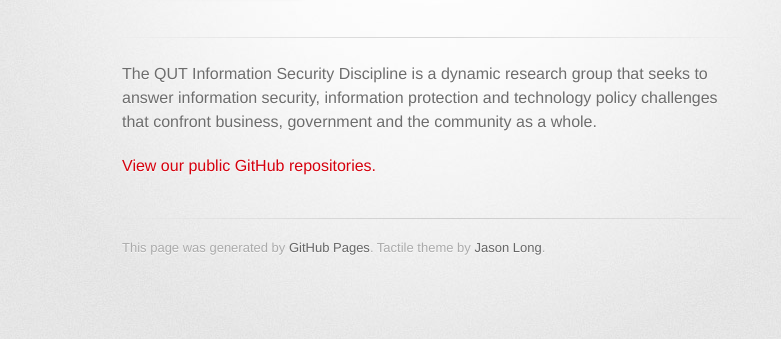
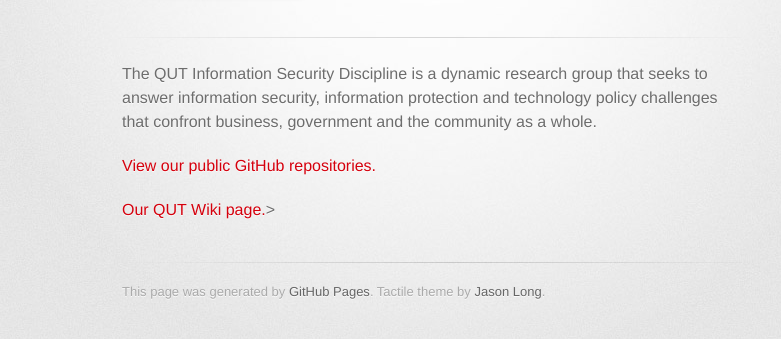
Before and after one commit to BennyFung8/qut-infosec.github.io, a plain HTML site: page index.html in a window 1280 px wide. Shown: the part 209-548 px from the top of the page, without its empty margins (208-989 px from the left). Drawn offline with Linux system fonts and the light colour scheme; a web font is replaced by a local one.

Commit message:
Update index.html

```diff
--- a/index.html
+++ b/index.html
@@ -31,6 +31,7 @@
         <section id="main_content">
           <p>The QUT Information Security Discipline is a dynamic research group that seeks to answer information security, information protection and technology policy challenges that confront business, government and the community as a whole.</p>
           <p><a href="https://github.com/qut-infosec">View our public GitHub repositories.</a></p>
+          <p><a href="https://wiki.qut.edu.au/display/infosec/">Our QUT Wiki page.</a>></p>
         </section>
 
         <footer>
```
